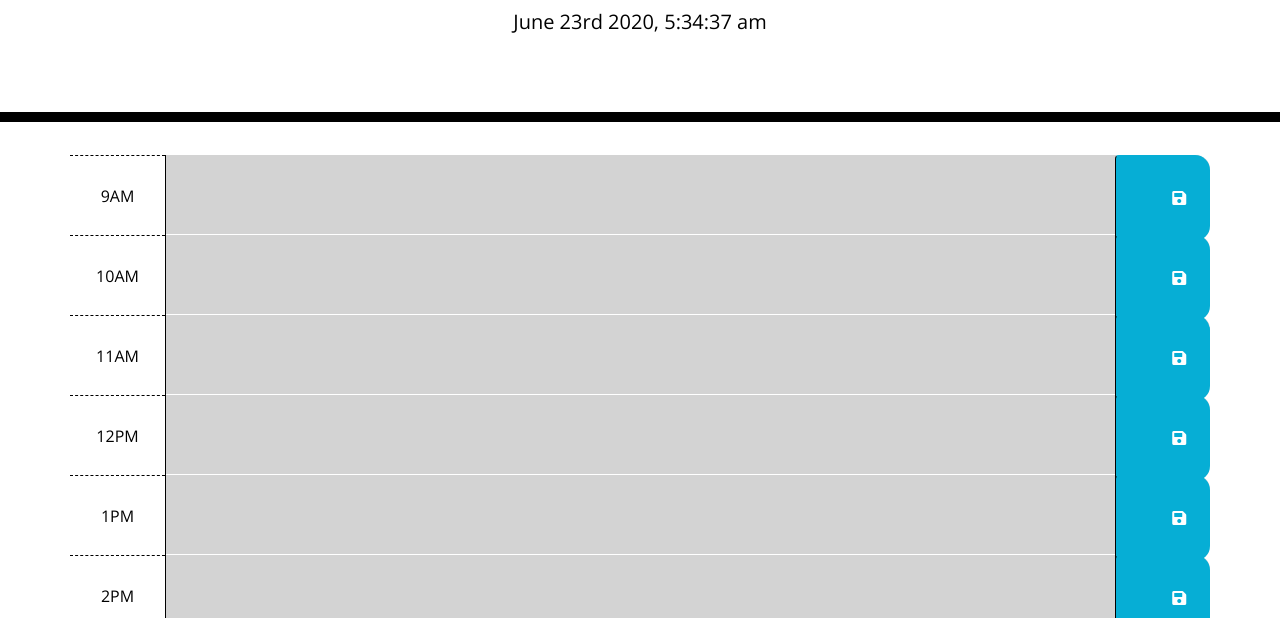
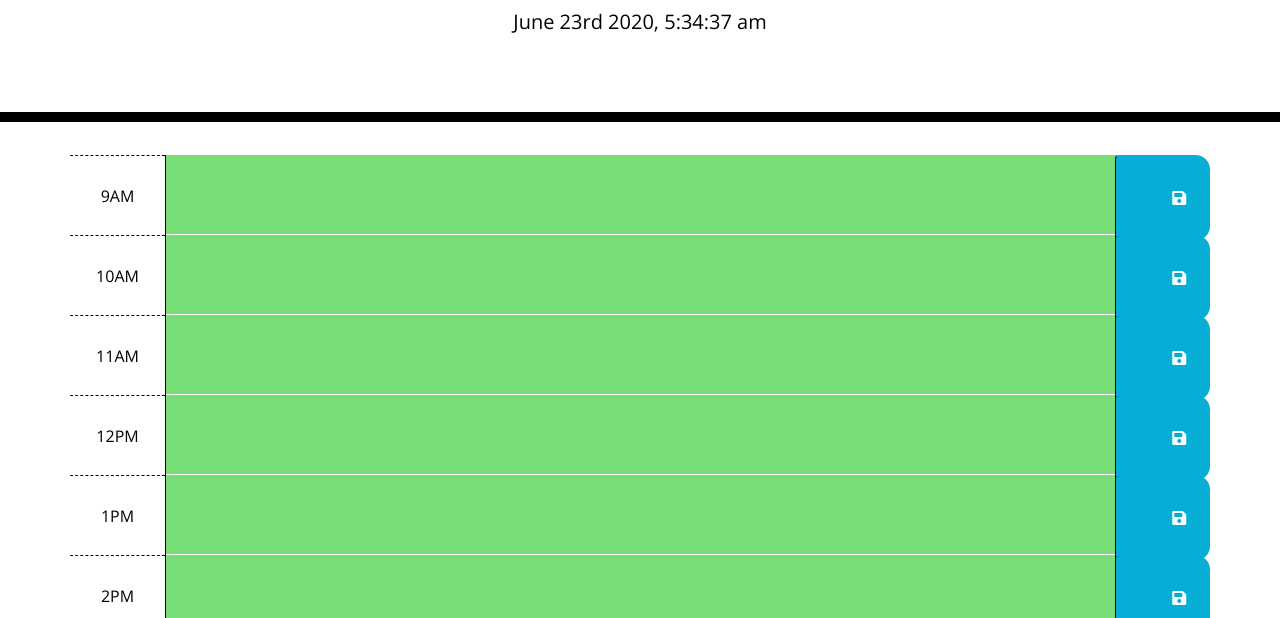
Before and after one commit to Alais555/third-partyapi-scheduler, a plain HTML site: page index.html in a window 1280 px wide. Shown: the part 182-800 px from the top of the page. Drawn offline with nearby package versions, Linux system fonts and the light colour scheme.

Commit message:
working on java and index

```diff
--- a/app.js
+++ b/app.js
@@ -4,7 +4,7 @@ $(document).ready(function () {// essentially tells engine to load 1)html & 2)cs
   console.log("hi");
   $("#currentDay").text(moment().format("MMMM Do YYYY, h:mm:ss a"));
 
-  //Assign saveBtn click listener for user input and time stamp??
+  //Assign saveBtn click listener for user input and time
   $(".saveBtn").on("click", function () {
     //get nearby values.
     console.log(this);
@@ -14,26 +14,35 @@ $(document).ready(function () {// essentially tells engine to load 1)html & 2)cs
     //set items in local storage.
     localStorage.setItem(time, text);
   })
-  //load any saved data from LocalStorage - do this for each hour created.
-  $("#hour9 .description").val(localStorage.getItem("hour9"));
-  $("#hour10 .description").val(localStorage.getItem("hour10"));
-  $("#hour11 .description").val(localStorage.getItem("hour11"));
-  $("#hour12 .description").val(localStorage.getItem("hour12"));
-  $("#hour13 .description").val(localStorage.getItem("hour13"));
-  $("#hour14 .description").val(localStorage.getItem("hour14"));
-  $("#hour15 .description").val(localStorage.getItem("hour15"));
-  $("#hour16 .description").val(localStorage.getItem("hour16"));
-  $("#hour17 .description").val(localStorage.getItem("hour17"));
+
+  //load any saved data from LocalStorage
+  $("#hour-9 .description").val(localStorage.getItem("hour-9"));
+
+  //$("#hour-9 .description").val("skateboard");
+  //$(find my elements).val(put a value in there)''
+  // $ = jquery thing
+  //$(html #elementID .class).val(Storage.getitem(itemName));
+
+
+  $("#hour-10 .description").val(localStorage.getItem("hour-10"));
+  $("#hour-11 .description").val(localStorage.getItem("hour-11"));
+  $("#hour-12 .description").val(localStorage.getItem("hour-12"));
+  $("#hour-13 .description").val(localStorage.getItem("hour-13"));
+  $("#hour-14 .description").val(localStorage.getItem("hour-14"));
+  $("#hour-15 .description").val(localStorage.getItem("hour-15"));
+  $("#hour-16 .description").val(localStorage.getItem("hour-16"));
+  $("#hour-17 .description").val(localStorage.getItem("hour-17"));
 
 
   function hourTracker() {
     //get current number of hours.
     var currentHour = moment().hour();
 
+
     // loop over time blocks
     $(".time-block").each(function () {
-          var blockHour = parseInt($(this).attr("id").split("hour")[1]);
-          console.log( blockHour, currentHour)
+      var blockHour = parseInt($(this).attr("id").split("hour-")[1]);
+      console.log(blockHour, currentHour);
 
       //check if we've moved past this time
       if (blockHour < currentHour) {
--- a/index.html
+++ b/index.html
@@ -27,7 +27,7 @@
         in the finished product.) -->
 
     <!-- example of a past time block -->
-    <div id="hour-9" class="row time-block past">
+    <div id="hour-9" class="row time-block">
       <div class="col-md-1 hour">
         9AM
       </div>
@@ -39,7 +39,7 @@
 
 
     <!-- example of a present time block -->
-    <div id="hour-10" class="row time-block present">
+    <div id="hour-10" class="row time-block">
       <div class="col-md-1 hour">
         10AM
       </div>
@@ -50,7 +50,7 @@
     </div>
 
     <!-- example of a future time block -->
-    <div id="hour-11" class="row time-block future">
+    <div id="hour-11" class="row time-block">
       <div class="col-md-1 hour">
         11AM
       </div>
```
Lines whose indentation alone changed are shown as unchanged.
